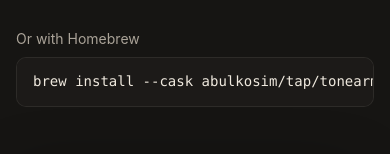
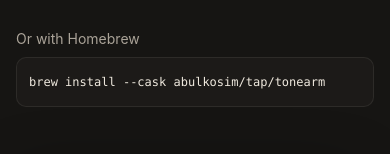
Before and after one commit to Abulkosim/tonearm, a plain HTML site: page site/index.html in a window 390 px wide. Shown: the part 515-669 px from the top of the page. Drawn offline with Linux system fonts and the light colour scheme; files whose address does not match are found by name.

Commit message:
fix(site): fit the brew command on a phone
At 375 pt the command ran past the edge of its box. Below 420 pt the
code is 12 px, which fits it on one line.

```diff
--- a/site/index.html
+++ b/site/index.html
@@ -275,6 +275,11 @@ footer a:hover { color: var(--text); }
   .features { grid-template-columns: 1fr; gap: 24px; }
   section { padding: 48px 0; }
 }
+@media (max-width: 420px) {
+  /* The brew command fits on one line on a 375 pt phone. */
+  .brew code { font-size: 12px; }
+  .brew pre { padding: 12px; }
+}
 @media (prefers-reduced-motion: reduce) {
   .button, .nav-link, footer a { transition: none; }
 }
```
